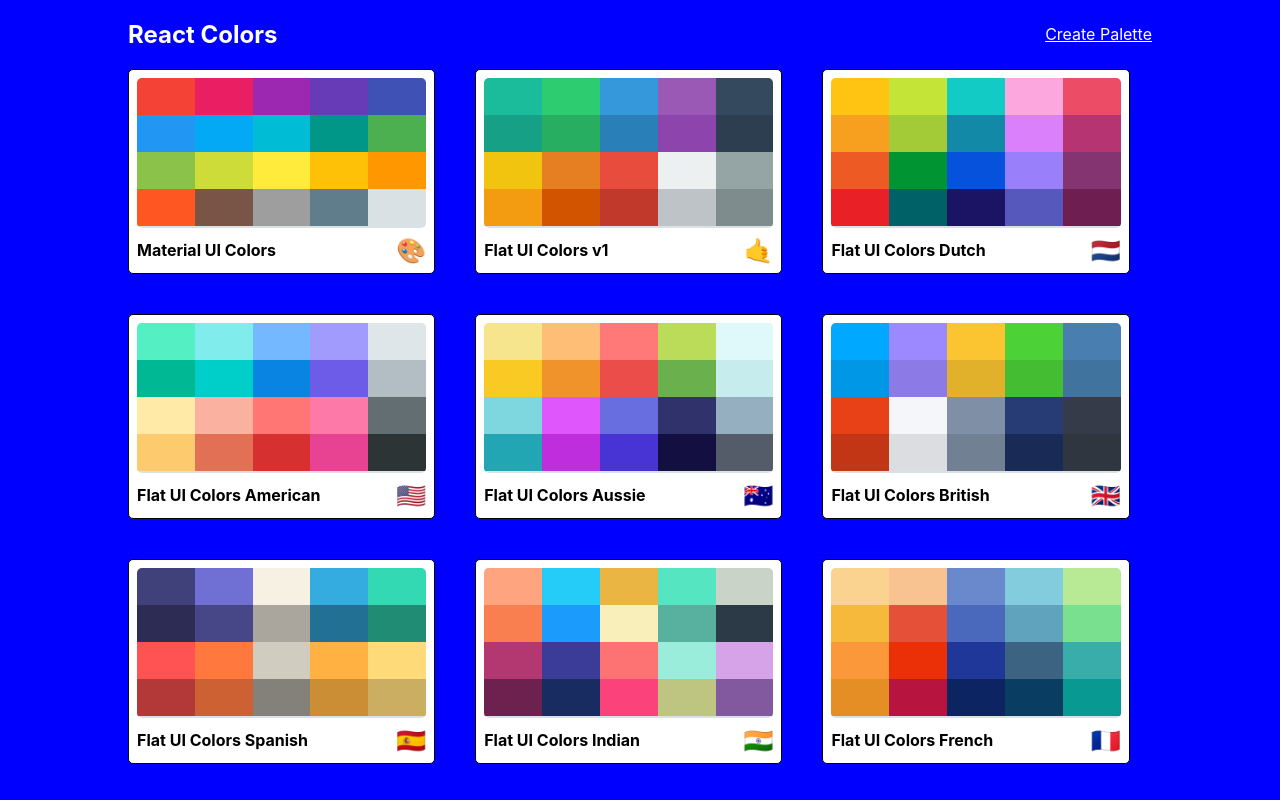
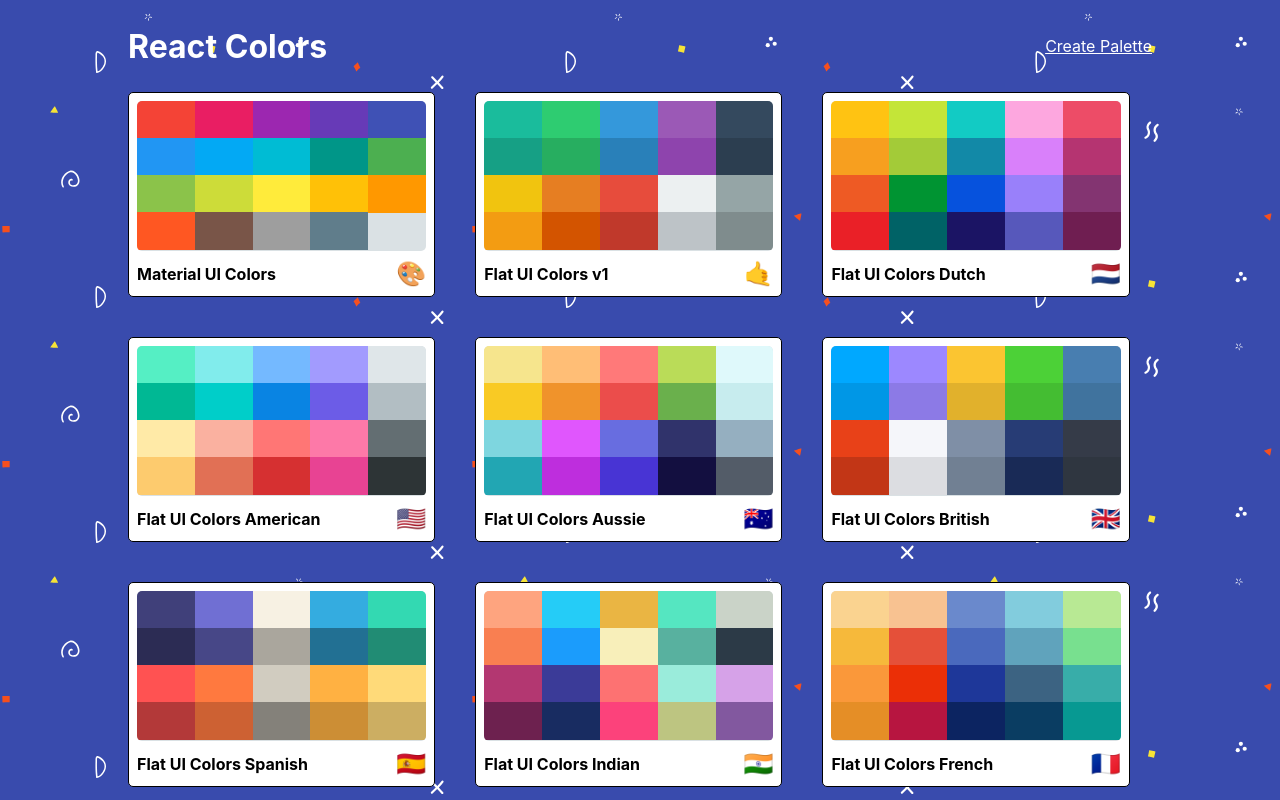
Before and after one commit to nva12/react-colors, a React (Create React App) app: page / in a window 1280 px wide. Built offline with nearby package versions, Linux system fonts and the light colour scheme.

Commit message:
add bg svg

```diff
--- a/src/PaletteList.js
+++ b/src/PaletteList.js
@@ -14,7 +14,7 @@
       <div className={classes.root}>
         <div className={classes.container}>
           <nav className={classes.nav}>
-            <h1>React Colors</h1>
+            <h1 className={classes.heading}>React Colors</h1>
             <Link to="/palette/new">Create Palette</Link>
           </nav>
           <div className={classes.palettes}>
--- a/src/styles/PaletteListStyles.js
+++ b/src/styles/PaletteListStyles.js
@@ -1,11 +1,19 @@
 import sizes from "./sizes";
+import bg from "./bg.svg";
+
 export default {
   root: {
-    backgroundColor: "blue",
     height: "100vh",
     display: "flex",
     alignItems: "flex-start",
-    justifyContent: "center"
+    justifyContent: "center",
+    backgroundColor: "#394bad",
+    /* background by SVGBackgrounds.com */
+    backgroundImage: `url(${bg})`,
+    overflow: "scroll"
+  },
+  heading: {
+    fontSize: "2rem"
   },
   container: {
     width: "50%",
@@ -41,7 +49,7 @@
     },
     [sizes.down("xs")]: {
       gridTemplateColumns: "repeat(1, 100%)",
-      gridGap: "1rem"
+      gridGap: "1.4rem"
     }
   }
 };
```
Also changed, not shown: src/styles/bg.svg (added).
